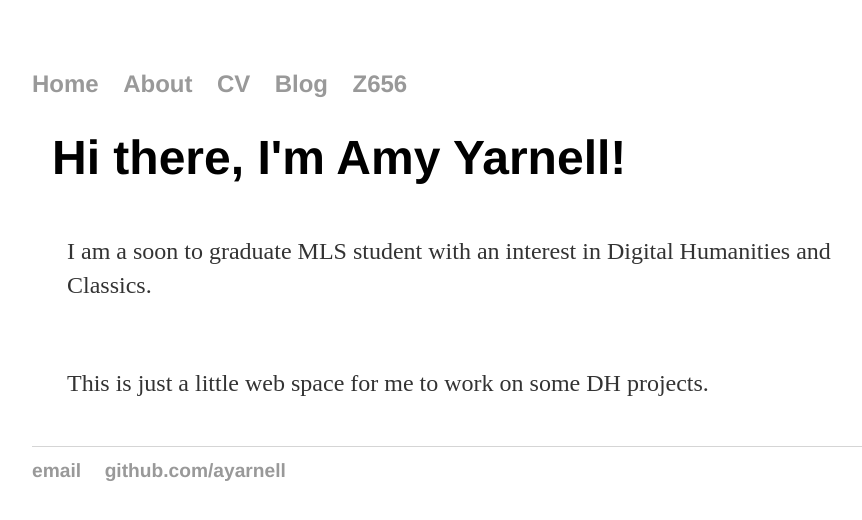
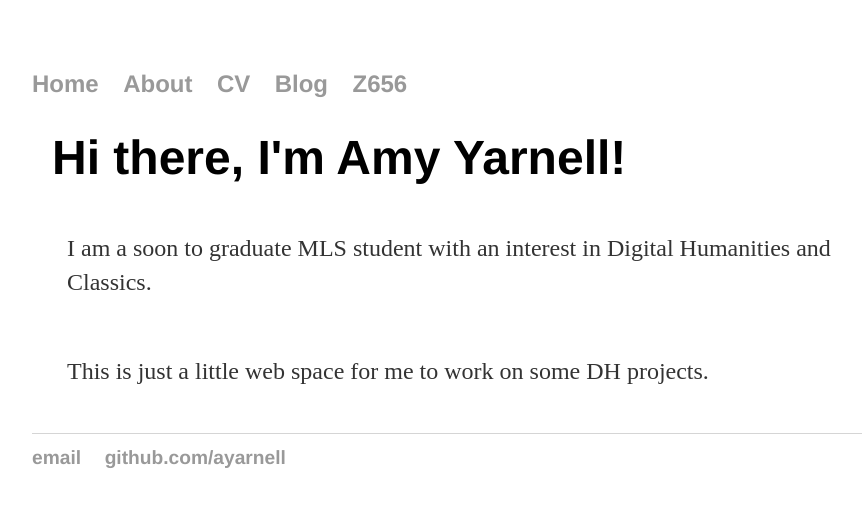
Before and after one commit to ayarnell/ayarnell.github.io, a Jekyll site: the page built from index.html, in a window 1280 px wide. Shown: the top 520 px of the page, without its empty margins (160-1022 px from the left). Built offline with Jekyll 4.4.1, drawn with Linux system fonts in a browser that asks for light colours.

Commit message:
Update p margins

```diff
--- a/css/main.css
+++ b/css/main.css
@@ -48,7 +48,7 @@ p {
     line-height: 1.4em;
     color: #333;
     padding: 15px;
-    margin-top: 35px;
+    margin-top: 25px;
 }
 
 li {
```
